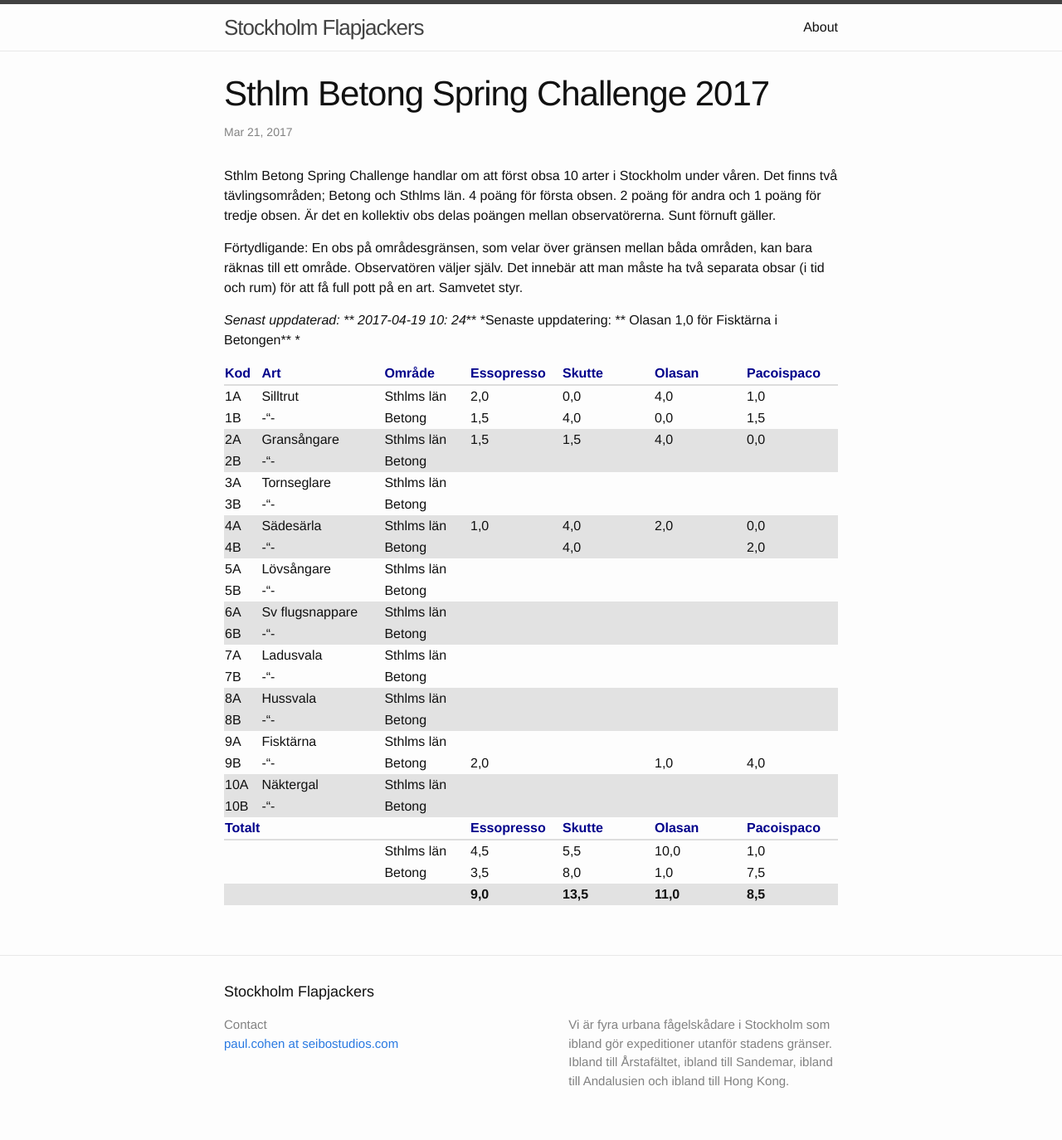
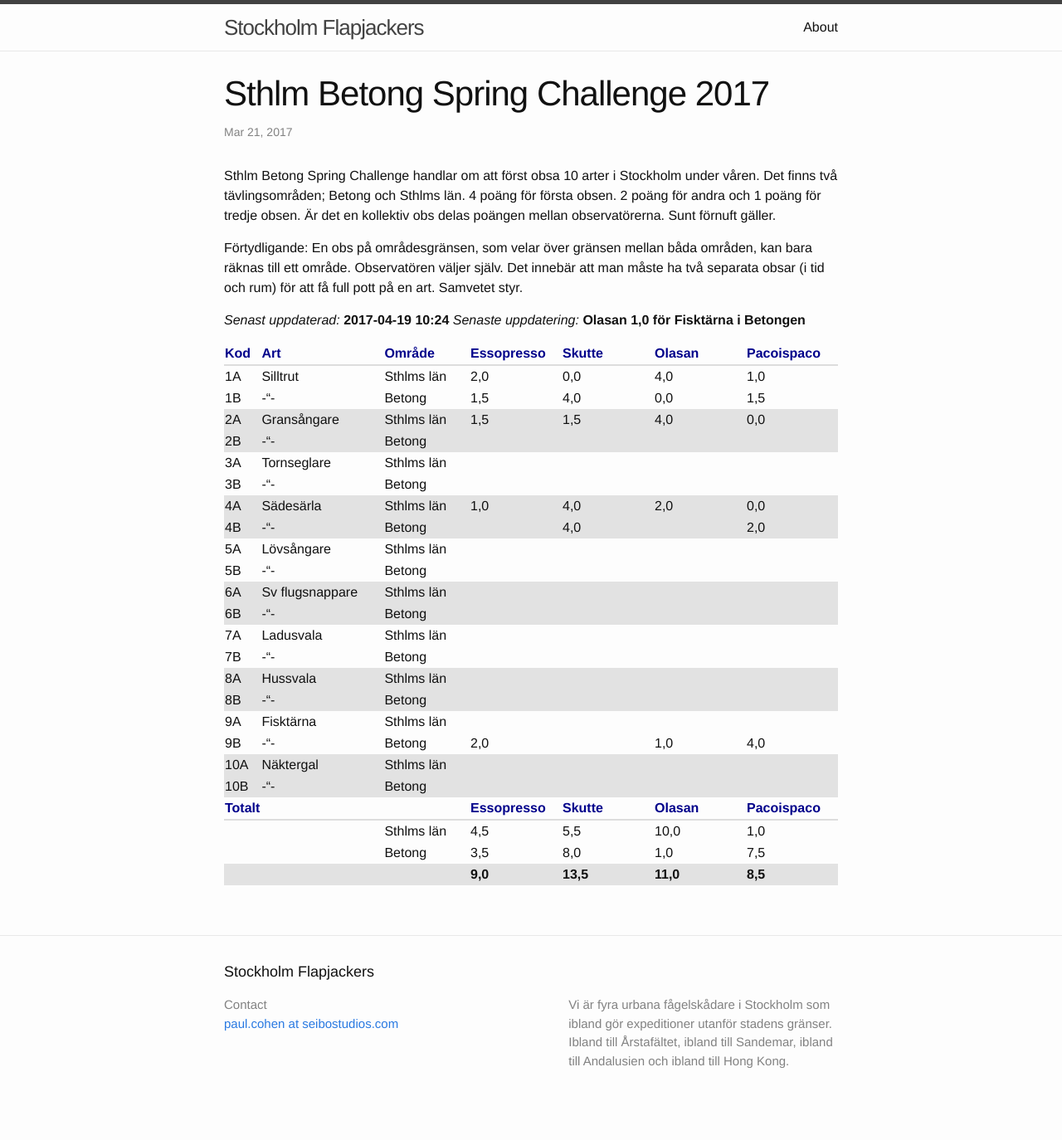
Before and after one commit to pacoispaco/flapjackers, a Jekyll site: the page built from docs/_posts/2017-03-21-sthlm-betong-spring-challenge.markdown, in a window 1280 px wide. Shown: the whole page at 83% size. Built offline with Jekyll 4.4.1, drawn with Linux system fonts in a browser that asks for light colours; after the commit the page ends 1350 px from its top, so only the background shows below that.

```diff
--- a/docs/_posts/2017-03-21-sthlm-betong-spring-challenge.markdown
+++ b/docs/_posts/2017-03-21-sthlm-betong-spring-challenge.markdown
@@ -9,8 +9,8 @@ Sthlm Betong Spring Challenge handlar om att först obsa 10 arter i Stockholm un
 
 Förtydligande: En obs på områdesgränsen, som velar över gränsen mellan båda områden, kan bara räknas till ett område. Observatören väljer själv. Det innebär att man måste ha två separata obsar (i tid och rum) för att få full pott på en art. Samvetet styr.
 
-*Senast uppdaterad: ** 2017-04-19 10: 24***
-*Senaste uppdatering: ** Olasan 1,0 för Fisktärna i Betongen** *
+*Senast uppdaterad:* **2017-04-19 10:24**
+*Senaste uppdatering:* **Olasan 1,0 för Fisktärna i Betongen**
 
 | Kod | Art         | Område     | Essopresso | Skutte | Olasan | Pacoispaco |
 | --- | ----------- | ---------- | ---------- | ------ | ------ | ---------- |
```
